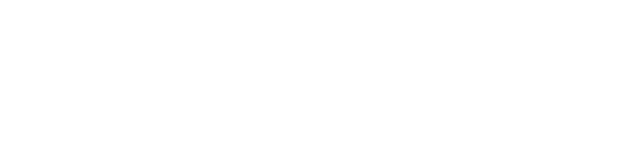
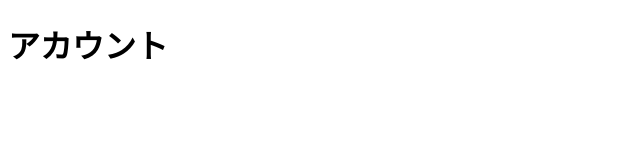
Before and after one commit to yyyui-mm/kaboja-hp, a plain HTML site: page index.html in a window 1280 px wide. Shown: the whole page, without its empty margins (0-640 px from the left). Drawn offline with Linux system fonts and the light colour scheme.

Commit message:
石川テスト

```diff
--- a/index.html
+++ b/index.html
@@ -7,6 +7,6 @@
     <link rel="stylesheet" type="text/css" href="main.css">
 </head>
 <body>
-
+    <h1>アカウント</h1>
 </body>
 </html>
```
